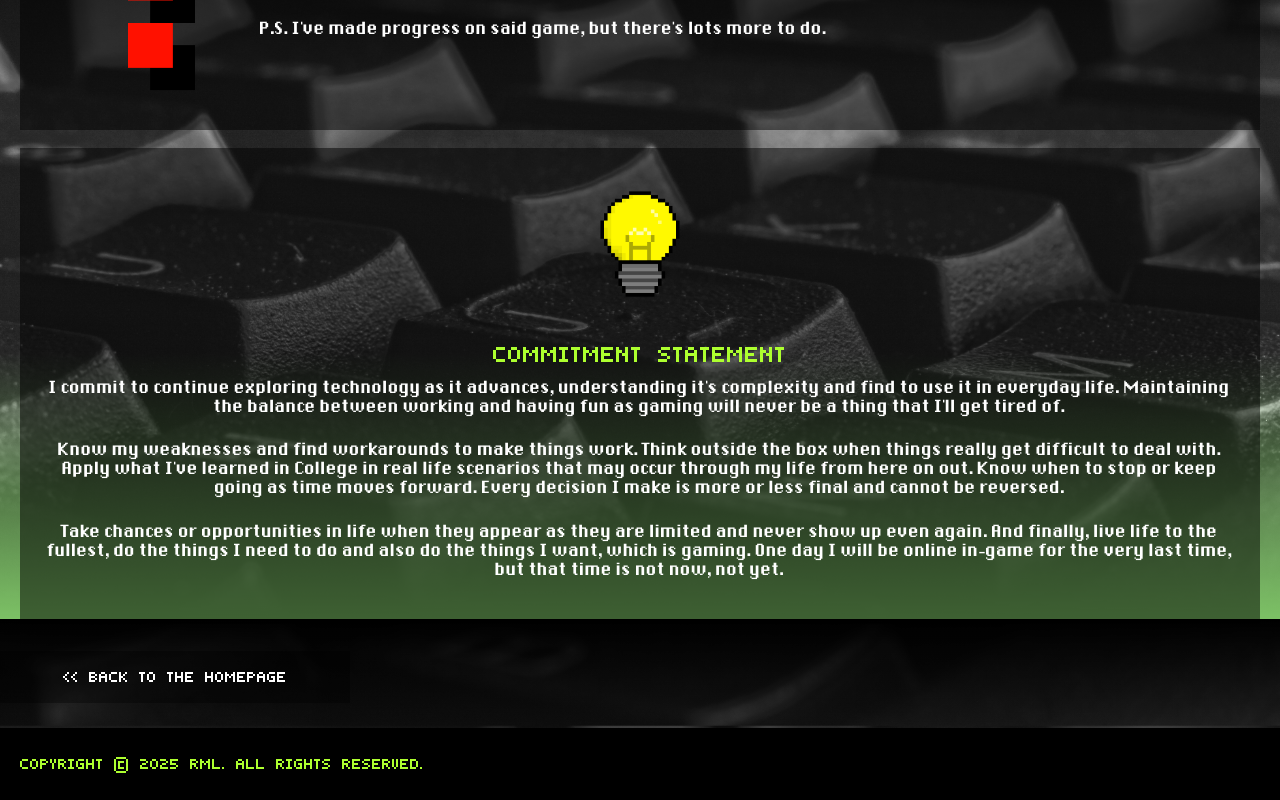
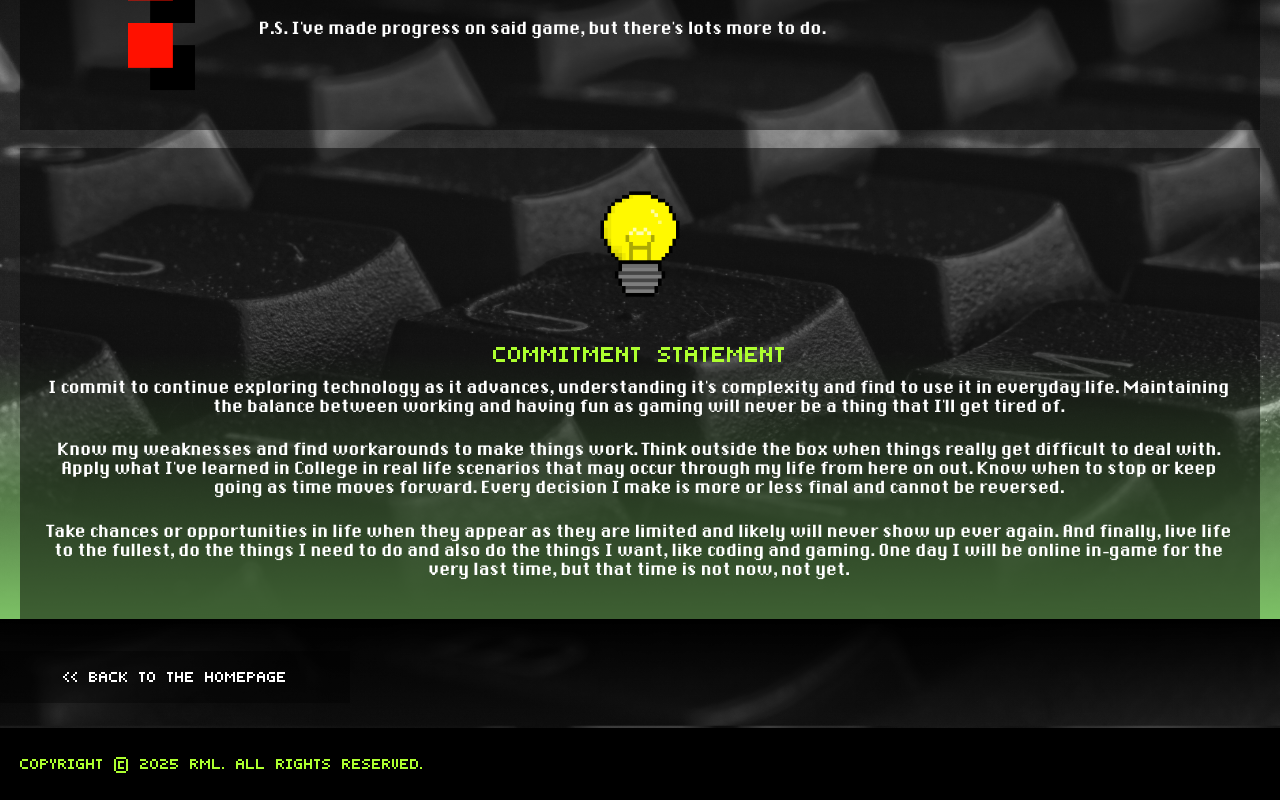
Before and after one commit to yoRyan60/RML-Digital-Portfolio, a Vue app: page /ReflectionsOnCollege in a window 1280 px wide. Shown: the part 981-1781 px from the top of the page. Built offline with nearby package versions, Linux system fonts and the light colour scheme.

Commit message:
Fixed some typos in Introduction and Academic Work pages.

```diff
--- a/src/components/AcademicWork.vue
+++ b/src/components/AcademicWork.vue
@@ -65,10 +65,6 @@ export default {
                     <p class="container-description-text">
                         Here's some screenshots of said statistics displaying their respective data:
                     </p>
-                    <br>
-                    <p style="font-family: DePixelHalbfett; color: greenyellow; font-size: 12px; font-style: italic;">
-                        Click the dots on the slider to view the images.
-                    </p>
                 </div>
             </article>
         </div>
--- a/src/components/Introduction.vue
+++ b/src/components/Introduction.vue
@@ -36,7 +36,7 @@ export default {
                     </p>
                     <br>
                     <p class="container-description-text">
-                        Along with my basic understanding of HTML and CSS, I've also just recently learned how to make use of Vue.js, the framework used to make this website. Though I'm not sure
+                        Along with my basic understanding of HTML and CSS, I've also just recently learned how to make use of Vue.js, a progressive JavaScript framework used to make this website. Though I'm not sure
                         if it even makes a difference but at least I know that it's present somewhere here. Probably when it comes to the routing of the different pages.
                     </p>
                     <br>
--- a/src/components/ReflectionsOnCollege.vue
+++ b/src/components/ReflectionsOnCollege.vue
@@ -95,8 +95,8 @@ export default {
                     </p>
                     <br>
                     <p class="container-description-text">
-                        Take chances or opportunities in life when they appear as they are limited and never show up even again.
-                        And finally, live life to the fullest, do the things I need to do and also do the things I want, which is gaming.
+                        Take chances or opportunities in life when they appear as they are limited and likely will never show up ever again.
+                        And finally, live life to the fullest, do the things I need to do and also do the things I want, like coding and gaming.
                         One day I will be online in-game for the very last time, but that time is not now, not yet.
                     </p>
                     <br>
```
